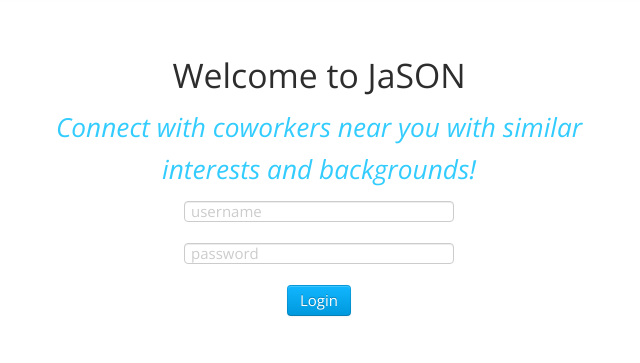
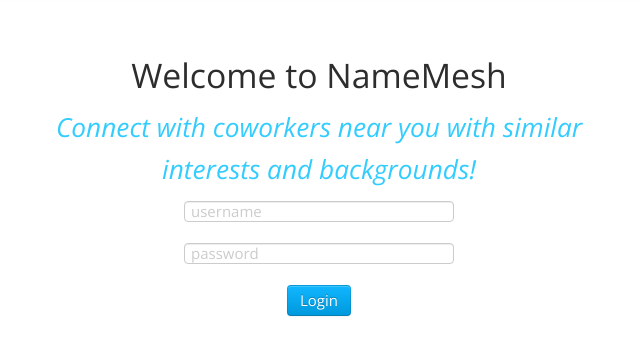
Before and after one commit to abannang/3-tier-HA-Python-Flask-App, a Flask app: page / in a window 1280 px wide. Shown: the part 57-420 px from the top of the page, without its empty margins (321-961 px from the left). Run offline with Flask 2, Linux system fonts and the light colour scheme; parts of the project's set-up code (start-up, migrations or seed data) failed here and were passed over; some libraries are stand-ins or nearby versions.

Commit message:
Update login.html

```diff
--- a/hello/templates/login.html
+++ b/hello/templates/login.html
@@ -15,7 +15,7 @@ h3 {
 <html lang="en">
 <div class="form-login">
 	<form method="POST">
-		<h2>Welcome to JaSON</h2>
+		<h2>Welcome to NameMesh</h2>
 		<h3 style="text-align:center"><i>Connect with coworkers near you with similar interests and backgrounds!</i></h3>
 			{{ form.hidden_tag()}}
 			{{ render_field(form.username, label=False, class="input-xlarge", placeholder="username") }}
```
